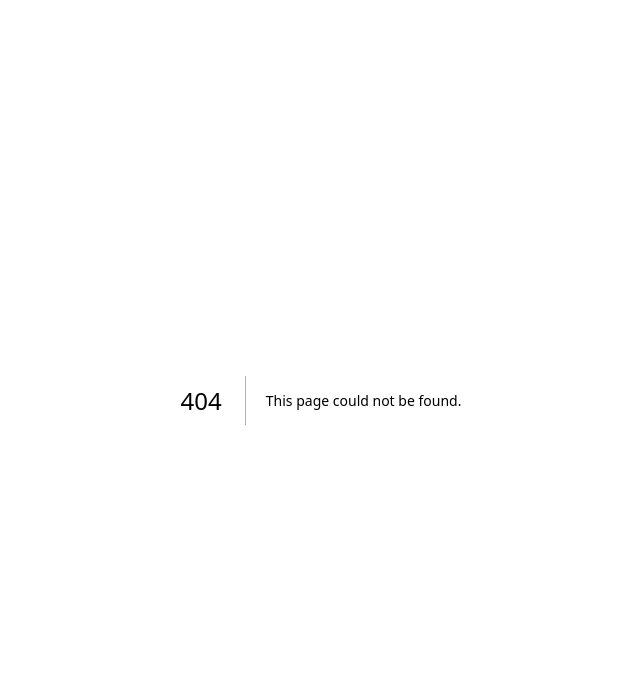
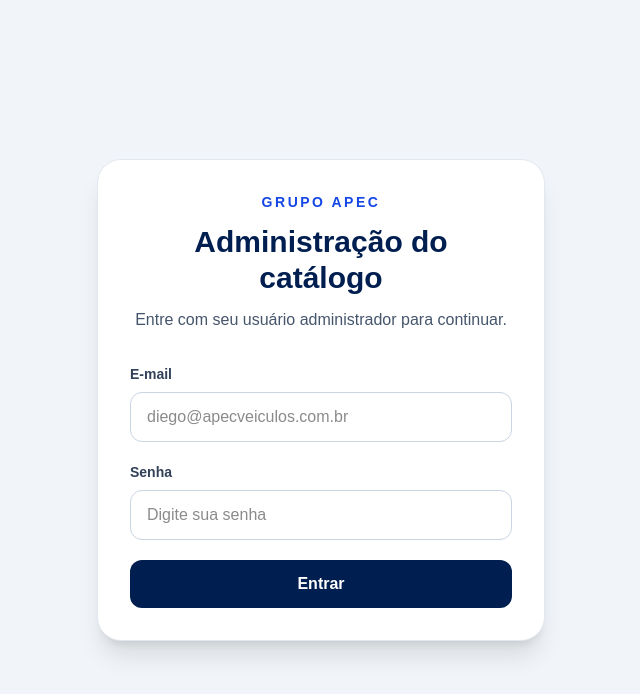
Before and after one commit to vwapec-lab/catalogo-acessorios-apec, a Next.js app: page /login in a window 1280 px wide. Before the commit this address had no page. Shown: the top 694 px of the page, without its empty margins (319-959 px from the left). Built offline with nearby package versions, Linux system fonts and the light colour scheme.

Commit message:
Sprint 8 - Implementa autenticação administrativa

```diff
--- /dev/null
+++ b/app/admin/layout.tsx
@@ -0,0 +1,41 @@
+import type { ReactNode } from "react";
+import { redirect } from "next/navigation";
+
+import { createClient } from "@/lib/supabase/server";
+
+interface AdminLayoutProps {
+  children: ReactNode;
+}
+
+export default async function AdminLayout({
+  children,
+}: AdminLayoutProps) {
+  const supabase = await createClient();
+
+  const {
+    data: { user },
+    error: userError,
+  } = await supabase.auth.getUser();
+
+  if (userError || !user) {
+    redirect("/login");
+  }
+
+  const { data: usuario, error: usuarioError } = await supabase
+    .from("usuarios")
+    .select("id, nome, email, perfil, ativo")
+    .eq("auth_id", user.id)
+    .maybeSingle();
+
+  const acessoPermitido =
+    !usuarioError &&
+    usuario &&
+    usuario.ativo === true &&
+    (usuario.perfil === "admin" || usuario.perfil === "superadmin");
+
+  if (!acessoPermitido) {
+    redirect("/login");
+  }
+
+  return <>{children}</>;
+}
--- /dev/null
+++ b/app/login/page.tsx
@@ -0,0 +1,117 @@
+"use client";
+
+import { FormEvent, useState } from "react";
+import { useRouter } from "next/navigation";
+
+import { createClient } from "@/lib/supabase/client";
+
+export default function LoginPage() {
+  const router = useRouter();
+
+  const [email, setEmail] = useState("");
+  const [senha, setSenha] = useState("");
+  const [erro, setErro] = useState("");
+  const [carregando, setCarregando] = useState(false);
+
+  async function entrar(event: FormEvent<HTMLFormElement>) {
+    event.preventDefault();
+
+    setErro("");
+    setCarregando(true);
+
+    const supabase = createClient();
+
+    const { error } = await supabase.auth.signInWithPassword({
+      email,
+      password: senha,
+    });
+
+    if (error) {
+      setErro("E-mail ou senha inválidos.");
+      setCarregando(false);
+      return;
+    }
+
+    router.replace("/admin");
+    router.refresh();
+  }
+
+  return (
+    <main className="flex min-h-screen items-center justify-center bg-slate-100 px-6 py-12">
+      <section className="w-full max-w-md rounded-3xl border border-slate-200 bg-white p-8 shadow-xl">
+        <div className="text-center">
+          <p className="text-sm font-semibold uppercase tracking-[0.18em] text-blue-700">
+            Grupo Apec
+          </p>
+
+          <h1 className="mt-3 text-3xl font-bold text-[#001E50]">
+            Administração do catálogo
+          </h1>
+
+          <p className="mt-3 text-slate-600">
+            Entre com seu usuário administrador para continuar.
+          </p>
+        </div>
+
+        <form onSubmit={entrar} className="mt-8 space-y-5">
+          <div>
+            <label
+              htmlFor="email"
+              className="mb-2 block text-sm font-semibold text-slate-700"
+            >
+              E-mail
+            </label>
+
+            <input
+              id="email"
+              type="email"
+              value={email}
+              onChange={(event) => setEmail(event.target.value)}
+              required
+              autoComplete="email"
+              placeholder="diego@apecveiculos.com.br"
+              className="w-full rounded-xl border border-slate-300 px-4 py-3 outline-none transition focus:border-[#001E50] focus:ring-2 focus:ring-blue-100"
+            />
+          </div>
+
+          <div>
+            <label
+              htmlFor="senha"
+              className="mb-2 block text-sm font-semibold text-slate-700"
+            >
+              Senha
+            </label>
+
+            <input
+              id="senha"
+              type="password"
+              value={senha}
+              onChange={(event) => setSenha(event.target.value)}
+              required
+              autoComplete="current-password"
+              placeholder="Digite sua senha"
+              className="w-full rounded-xl border border-slate-300 px-4 py-3 outline-none transition focus:border-[#001E50] focus:ring-2 focus:ring-blue-100"
+            />
+          </div>
+
+          {erro && (
+            <div
+              role="alert"
+              className="rounded-xl border border-red-200 bg-red-50 px-4 py-3 text-sm font-medium text-red-700"
+            >
+              {erro}
+            </div>
+          )}
+
+          <button
+            type="submit"
+            disabled={carregando}
+            className="w-full rounded-xl bg-[#001E50] px-5 py-3 font-semibold text-white transition hover:bg-[#003A70] disabled:cursor-not-allowed disabled:opacity-60"
+          >
+            {carregando ? "Entrando..." : "Entrar"}
+          </button>
+        </form>
+      </section>
+    </main>
+  );
+}
--- /dev/null
+++ b/lib/supabase/client.ts
@@ -0,0 +1,8 @@
+import { createBrowserClient } from "@supabase/ssr";
+
+export function createClient() {
+  return createBrowserClient(
+    process.env.NEXT_PUBLIC_SUPABASE_URL!,
+    process.env.NEXT_PUBLIC_SUPABASE_PUBLISHABLE_KEY!
+  );
+}
--- /dev/null
+++ b/lib/supabase/proxy.ts
@@ -0,0 +1,38 @@
+import { createServerClient } from "@supabase/ssr";
+import { NextResponse, type NextRequest } from "next/server";
+
+export async function updateSession(request: NextRequest) {
+  let response = NextResponse.next({
+    request,
+  });
+
+  const supabase = createServerClient(
+    process.env.NEXT_PUBLIC_SUPABASE_URL!,
+    process.env.NEXT_PUBLIC_SUPABASE_PUBLISHABLE_KEY!,
+    {
+      cookies: {
+        getAll() {
+          return request.cookies.getAll();
+        },
+
+        setAll(cookiesToSet) {
+          cookiesToSet.forEach(({ name, value }) => {
+            request.cookies.set(name, value);
+          });
+
+          response = NextResponse.next({
+            request,
+          });
+
+          cookiesToSet.forEach(({ name, value, options }) => {
+            response.cookies.set(name, value, options);
+          });
+        },
+      },
+    },
+  );
+
+  await supabase.auth.getUser();
+
+  return response;
+}
--- /dev/null
+++ b/lib/supabase/server.ts
@@ -0,0 +1,29 @@
+import { createServerClient } from "@supabase/ssr";
+import { cookies } from "next/headers";
+
+export async function createClient() {
+  const cookieStore = await cookies();
+
+  return createServerClient(
+    process.env.NEXT_PUBLIC_SUPABASE_URL!,
+    process.env.NEXT_PUBLIC_SUPABASE_PUBLISHABLE_KEY!,
+    {
+      cookies: {
+        getAll() {
+          return cookieStore.getAll();
+        },
+
+        setAll(cookiesToSet) {
+          try {
+            cookiesToSet.forEach(({ name, value, options }) => {
+              cookieStore.set(name, value, options);
+            });
+          } catch {
+            // Em Server Components, a gravação de cookies pode não ser permitida.
+            // A renovação da sessão será tratada posteriormente pelo proxy.
+          }
+        },
+      },
+    },
+  );
+}
--- a/package.json
+++ b/package.json
@@ -9,6 +9,7 @@
     "lint": "eslint"
   },
   "dependencies": {
+    "@supabase/ssr": "^0.12.1",
     "@supabase/supabase-js": "^2.110.2",
     "next": "16.2.10",
     "react": "19.2.4",
--- /dev/null
+++ b/proxy.ts
@@ -0,0 +1,13 @@
+import type { NextRequest } from "next/server";
+
+import { updateSession } from "@/lib/supabase/proxy";
+
+export async function proxy(request: NextRequest) {
+  return updateSession(request);
+}
+
+export const config = {
+  matcher: [
+    "/((?!_next/static|_next/image|favicon.ico|.*\\.(?:svg|png|jpg|jpeg|gif|webp)$).*)",
+  ],
+};
```
Also changed, not shown: 1 other file (tests, documents, lock files or other folders).
